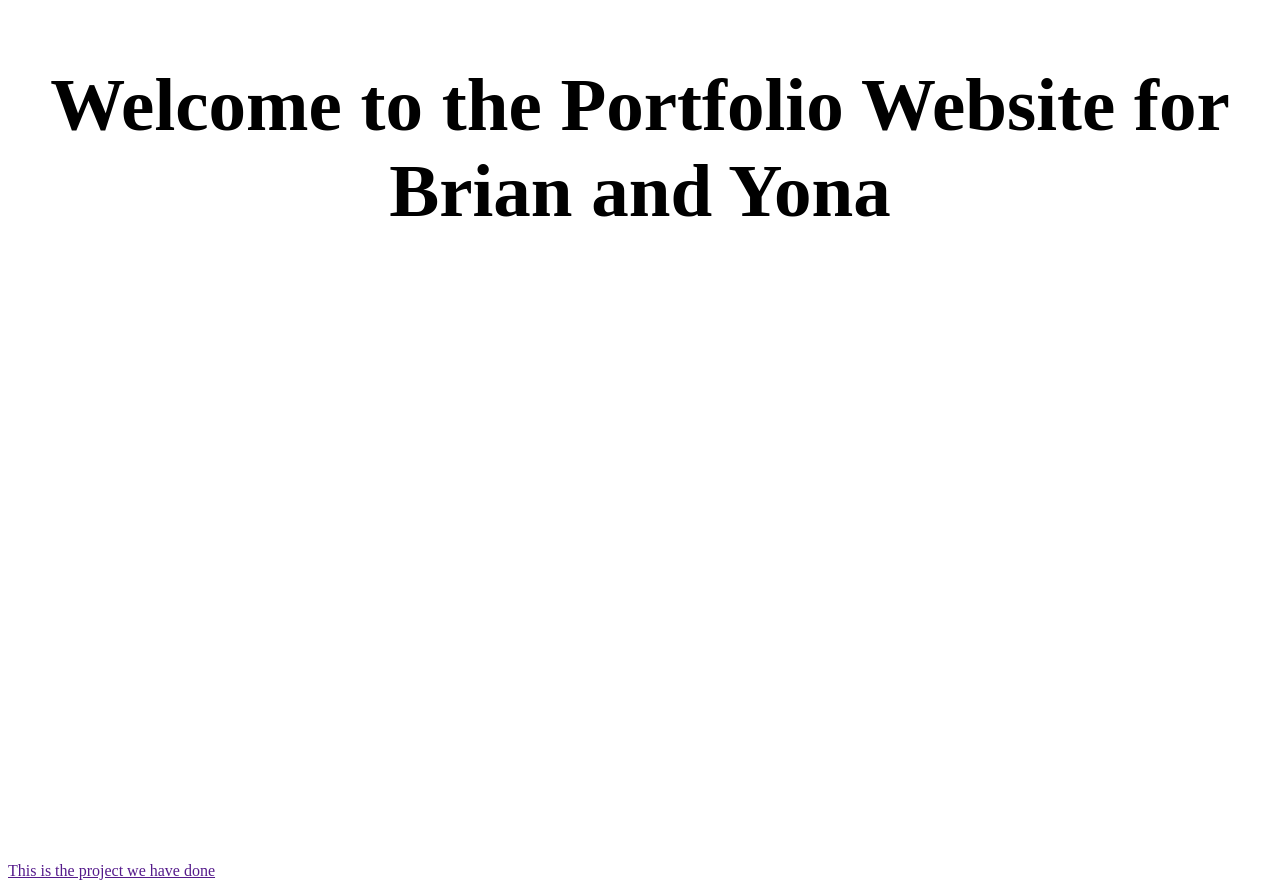
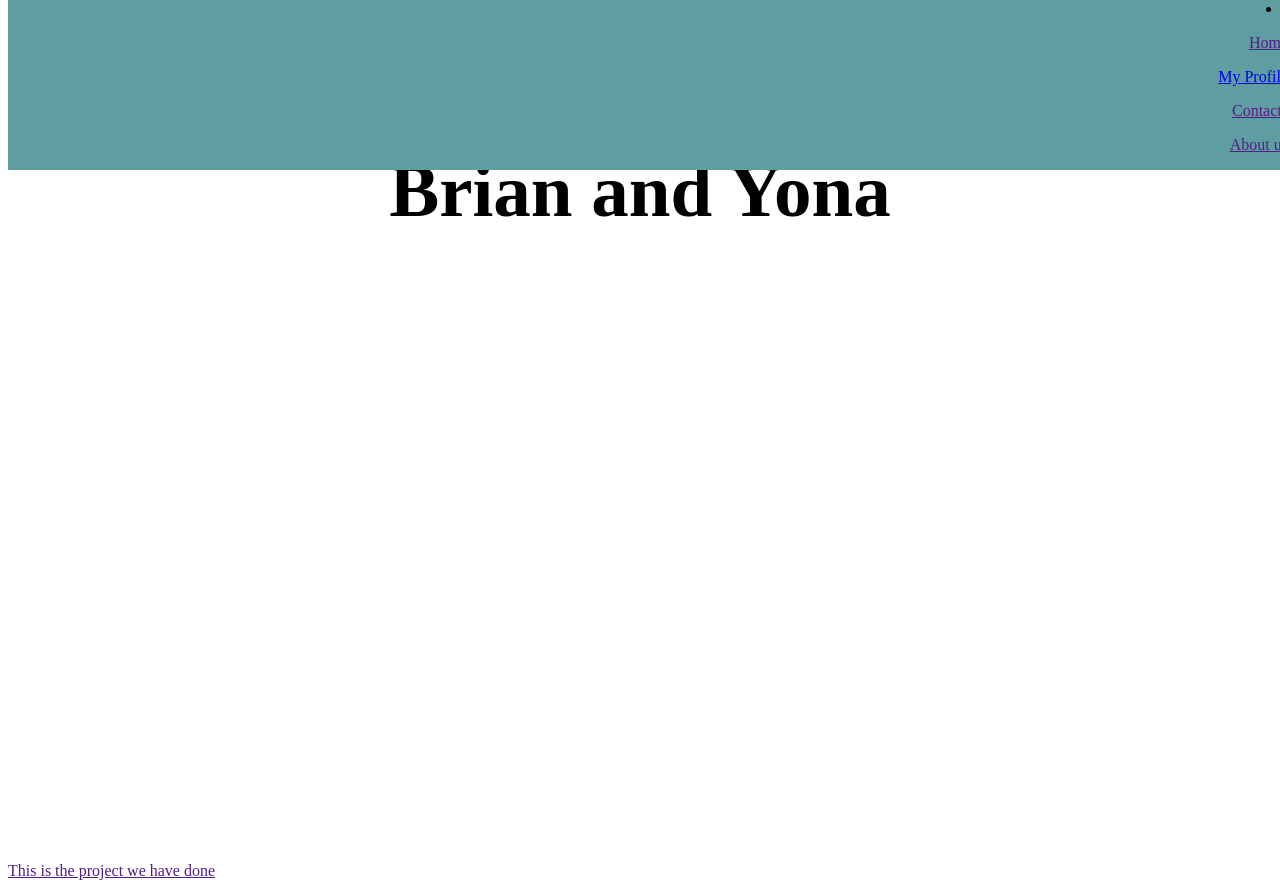
Before and after one commit to YonaMiti/Brian-and-Yona, a plain HTML site: page index.html in a window 1280 px wide. Drawn offline with Linux system fonts and the light colour scheme.

Commit message:
added navigation bar

```diff
--- a/index.html
+++ b/index.html
@@ -1,9 +1,9 @@
 <!DOCTYPE html>
 <html lang="en">
   <head>
-    <meta charset="UTF-8">
+    <meta charset="UTF-8" />
     <title>Fork Me! FCC: Test Suite Template</title>
-    <link rel="stylesheet" href="css/style.css">
+    <link rel="stylesheet" href="css/style.css" />
   </head>
 
   <body>
@@ -29,6 +29,26 @@
         <a href="">This is the project we have done</a>
       </div>
     </section>
-    <script  src="js/index.js"></script>
+    <nav id="navbar">
+      <li>
+        <ul>
+          <a href="">Home</a>
+        </ul>
+        <ul>
+          <a
+            id="profile-link"
+            href="https://github.com/BRIANMWAMBIA?tab=repositories"
+            >My Profile</a
+          >
+        </ul>
+        <ul>
+          <a href="">Contacts</a>
+        </ul>
+        <ul>
+          <a href="">About us</a>
+        </ul>
+      </li>
+    </nav>
+    <script src="js/index.js"></script>
   </body>
 </html>
```
